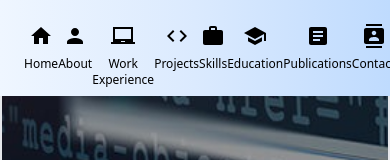
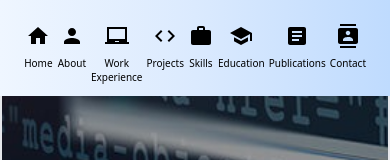
Before and after one commit to ivanveselinov/Portfolio, a React (Create React App) app: page / in a window 390 px wide. Shown: the top 160 px of the page. Built offline with nearby package versions, Linux system fonts and the light colour scheme.

Commit message:
Inserted another font size xxs in Tailwind.config.js and also implemented in header section

```diff
--- a/src/components/header/Header.js
+++ b/src/components/header/Header.js
@@ -15,7 +15,7 @@ function Header() {
     const icons = "mb-2";
     return (
     <div className=" z-10 w-screen fixed top-0 bg-gradient-to-r from-blue-50 via-blue-100 to-blue-200 h-24 ">
-        <div className="w-full h-20 justify-between flex sm: text-xs xl:text-base xs:text-center text-center sm: p-6 md:p-10 lg:p-10">
+        <div className="w-full h-20 justify-between flex sm: text-xxs sm: space-x-1 xl:text-base xs:text-center text-center sm: p-6 md:p-10 lg:p-10">
             <AnchorLink href="#home" className={homeMenuBarSelection}><HomeIcon className={icons}/>Home</AnchorLink>
             <AnchorLink href="#about" className="lg:text-xl hover:text-blue-300 hover:underline  "><PersonIcon className={icons}/> About</AnchorLink>
             <AnchorLink href="#workExperience" className="lg:text-xl lg:flex md:flex sm:flex xs:block hover:text-blue-300 text-center hover:underline ">
--- a/tailwind.config.js
+++ b/tailwind.config.js
@@ -9,6 +9,7 @@
           'saira' : ['Saira Condensed', 'sans-serif']
          },
         fontSize: {
+          xxs: ['10px', '14px'],
           xxl: ['22px', '32px'],
         },
         colors: {
```
